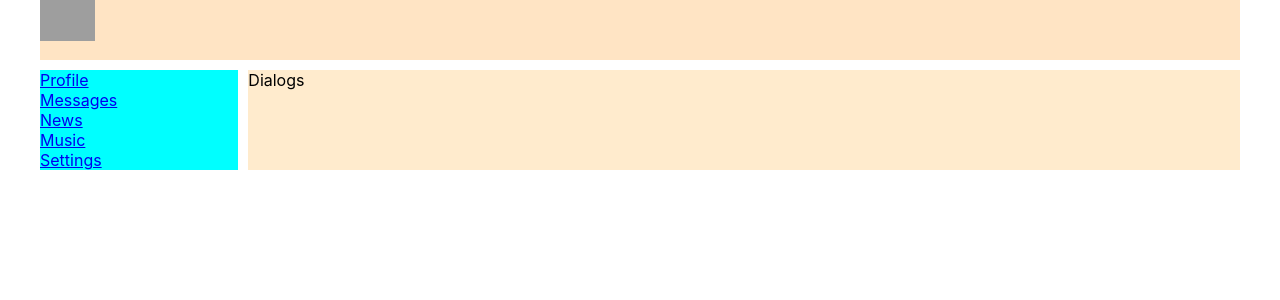
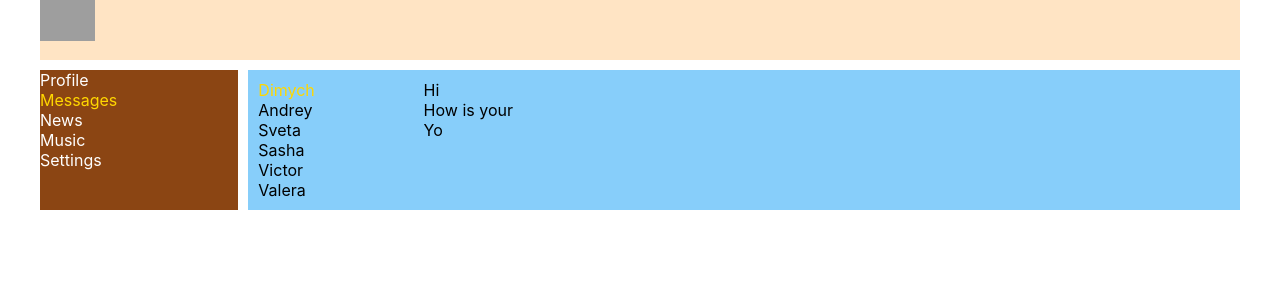
Before and after one commit to Aliaksandr91/social, a React (Create React App) app: page /dialogs in a window 1280 px wide. Shown: the top 300 px of the page. Built offline with nearby package versions, Linux system fonts and the light colour scheme; grey boxes are pictures that could not be loaded.

Commit message:
feat: lesson 21

```diff
--- a/src/App.css
+++ b/src/App.css
@@ -11,5 +11,5 @@
 
 .app-wrapper-content {
     grid-area: c;
-    background-color: blanchedalmond;
+    background-color: lightskyblue;
 }
--- a/src/App.tsx
+++ b/src/App.tsx
@@ -12,23 +12,21 @@ import {Settings} from "./components/Settings/Settings";
 
 function App() {
     return (
-        <div className="app-wrapper">
-            <Header/>
-            <Navbar/>
-            <div className='app-wrapper-content'>
-                <BrowserRouter>
+        <BrowserRouter>
+            <div className="app-wrapper">
+                <Header/>
+                <Navbar/>
+                <div className='app-wrapper-content'>
                     <Routes>
-                        <Route path="/profile" element={<Profile />}/>
-                        <Route path="/dialogs" element={<Dialogs />}/>
-                        <Route path="/news" element={<News />}/>
-                        <Route path="/music" element={<Music />}/>
-                        <Route path="/settings" element={<Settings />}/>
+                        <Route path="/profile" element={<Profile/>}/>
+                        <Route path="/dialogs" element={<Dialogs/>}/>
+                        <Route path="/news" element={<News/>}/>
+                        <Route path="/music" element={<Music/>}/>
+                        <Route path="/settings" element={<Settings/>}/>
                     </Routes>
-                </BrowserRouter>
+                </div>
             </div>
-
-        </div>
-
+        </BrowserRouter>
     );
 }
 
--- a/src/components/Dialogs/Dialogs.module.css
+++ b/src/components/Dialogs/Dialogs.module.css
@@ -0,0 +1,22 @@
+.dialogs {
+    display: grid;
+    grid-template-columns: 2fr 10fr;
+}
+
+.dialogsItems {
+    padding: 10px;
+}
+.dialogsItems .active{
+    color: gold;
+}
+.dialog {
+
+}
+
+.messages {
+    padding: 10px;
+}
+
+.message {
+
+}
--- a/src/components/Dialogs/Dialogs.tsx
+++ b/src/components/Dialogs/Dialogs.tsx
@@ -2,8 +2,20 @@ import React from "react";
 import classes from "./Dialogs.module.css";
 export const Dialogs = () => {
     return (
-        <div>
-            Dialogs
+        <div className={classes.dialogs}>
+            <div className={classes.dialogsItems}>
+                <div className={classes.dialog + ' ' + classes.active}>Dimych</div>
+                <div className={classes.dialog}>Andrey</div>
+                <div className={classes.dialog}>Sveta</div>
+                <div className={classes.dialog}>Sasha</div>
+                <div className={classes.dialog}>Victor</div>
+                <div className={classes.dialog}>Valera</div>
+            </div>
+            <div className={classes.messages}>
+                <div className={classes.message}>Hi</div>
+                <div className={classes.message}>How is your</div>
+                <div className={classes.message}>Yo</div>
+            </div>
         </div>
     )
 }
--- a/src/components/Navbar/Navbar.module.css
+++ b/src/components/Navbar/Navbar.module.css
@@ -1,8 +1,16 @@
 .nav {
     grid-area: n;
-    background-color: aqua;
+    background-color: saddlebrown;
 }
 
 .item {
     color: #fff;
 }
+
+.item a {
+    color: inherit;
+    text-decoration: none;
+}
+.item a.active {
+    color: gold;
+}
--- a/src/components/Navbar/Navbar.tsx
+++ b/src/components/Navbar/Navbar.tsx
@@ -1,13 +1,37 @@
 import React from "react";
 import classes from './Navbar.module.css'
+import {NavLink} from "react-router-dom";
+
 export const Navbar = () => {
-    return(
+    return (
         <nav className={classes.nav}>
-            <div className={classes.item}><a href="/profile">Profile</a></div>
-            <div className={classes.item}><a href="/dialogs">Messages</a></div>
-            <div className={classes.item}><a href="/news">News</a></div>
-            <div className={classes.item}><a href="/music">Music</a></div>
-            <div className={classes.item}><a href="/settings">Settings</a></div>
+            <div className={classes.item}>
+                <NavLink
+                    to="/profile"
+                    className={navData => navData.isActive ? classes.active : ''}>
+                    Profile
+                </NavLink>
+            </div>
+            <div className={classes.item}>
+                <NavLink to="/dialogs"
+                         className={navData => navData.isActive ? classes.active : ''}
+                >Messages</NavLink>
+            </div>
+            <div className={classes.item}>
+                <NavLink to="/news"
+                         className={navData => navData.isActive ? classes.active : ''}
+                >News</NavLink>
+            </div>
+            <div className={classes.item}>
+                <NavLink to="/music"
+                         className={navData => navData.isActive ? classes.active : ''}
+                >Music</NavLink>
+            </div>
+            <div className={classes.item}>
+                <NavLink to="/settings"
+                         className={navData => navData.isActive ? classes.active : ''}
+                >Settings</NavLink>
+            </div>
         </nav>
     )
 }
--- a/src/components/Profile/MyPosts/MyPosts.tsx
+++ b/src/components/Profile/MyPosts/MyPosts.tsx
@@ -5,6 +5,8 @@ import {Post} from "./Post/Post";
 export const MyPosts = () => {
     return(
         <div>My posts
+            <textarea name="" id=""></textarea>
+            <button>Add post</button>
             <Post message='Hi, how are you?' likesCount={0}/>
             <Post message='Hello, my first post?' likesCount={22}/>
         </div>
```
